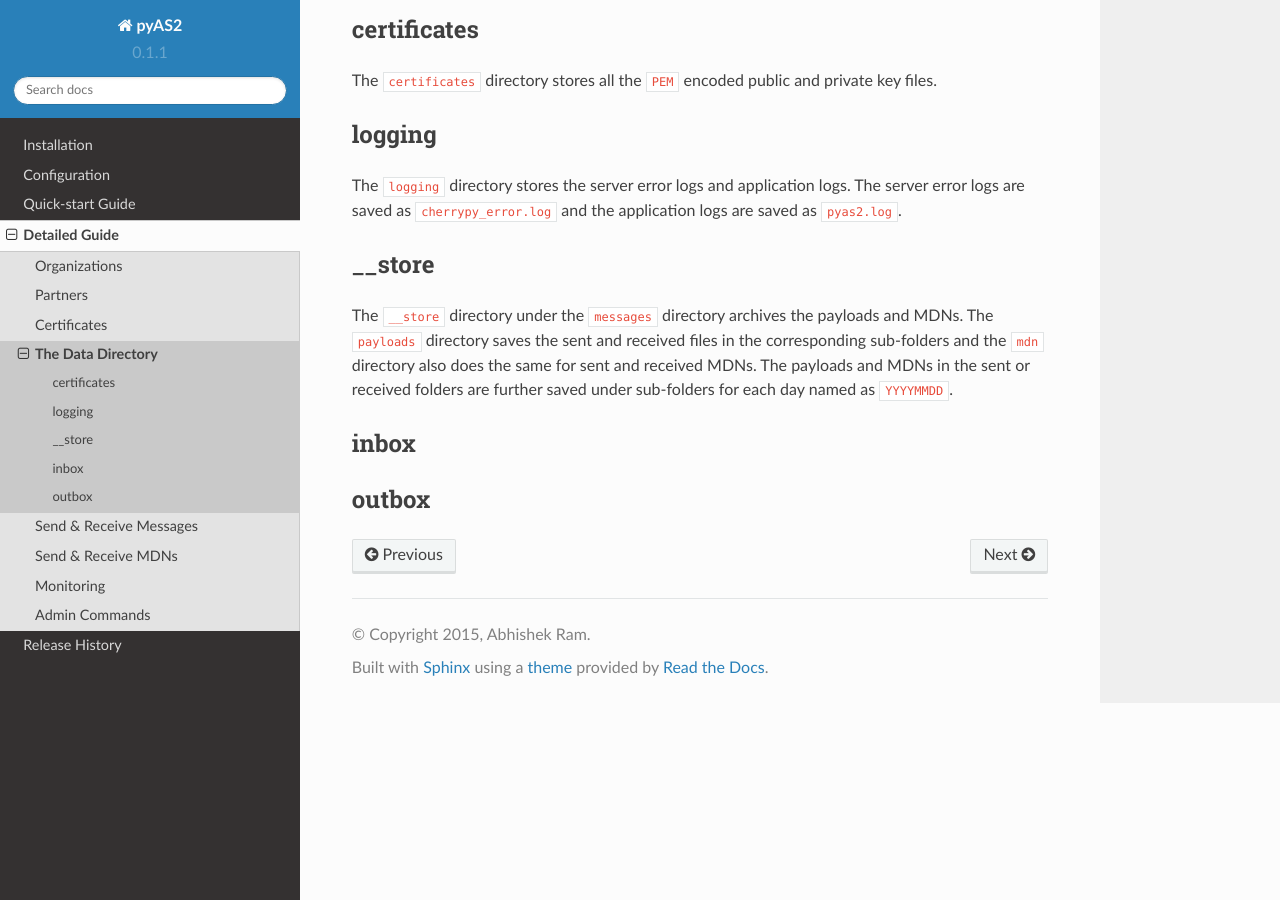
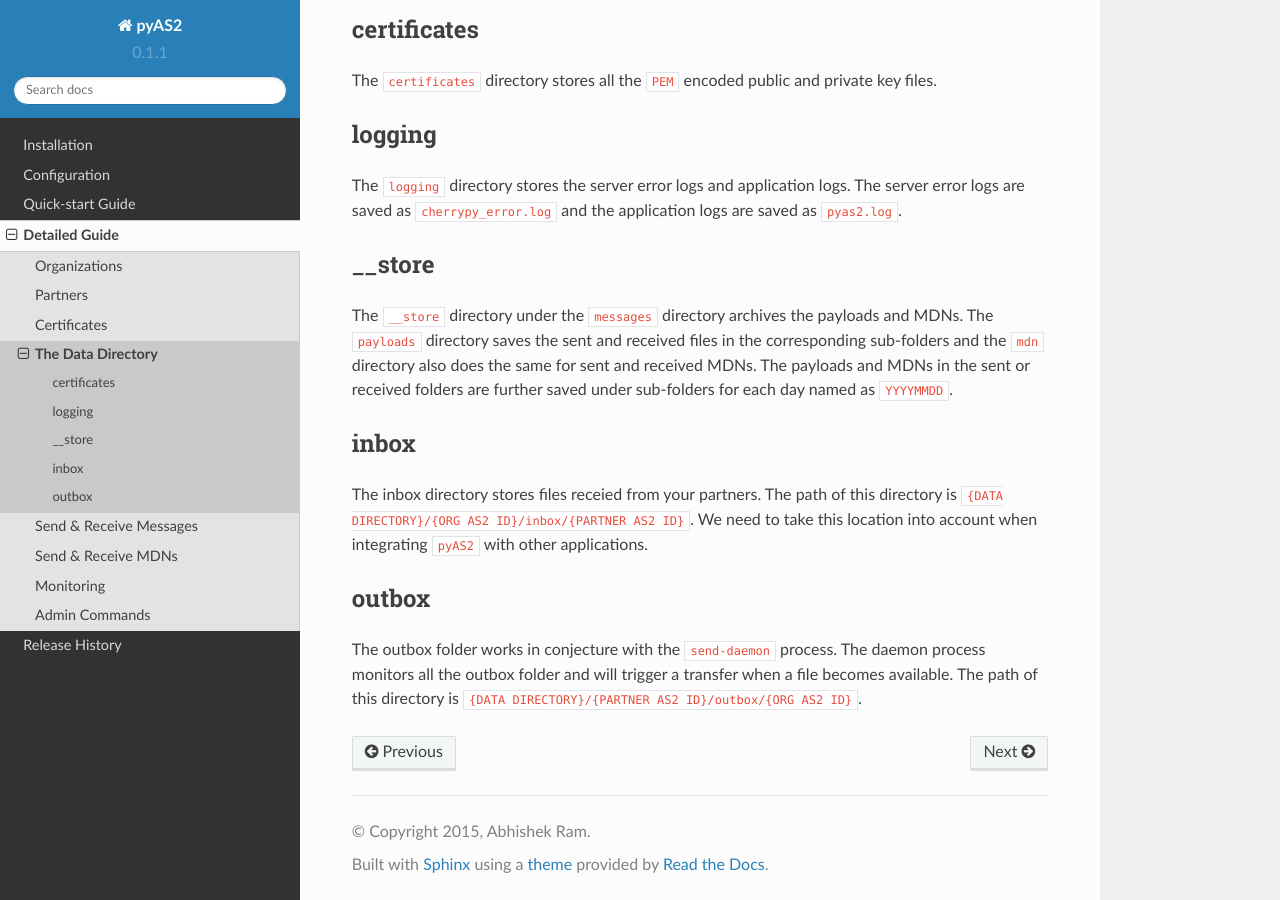
Before and after one commit to abhishek-ram/pyas2, a Sphinx documentation site: the page built from docs/detailed-guide/data-dir.rst, in a window 1280 px wide and 900 px high, scrolled down 925 px. Built offline with Sphinx 7.4.7 and the Read the Docs theme 2.0.0, drawn with Linux system fonts in a browser that asks for light colours; some of the changed text lies outside the part shown.

Commit message:
Updated docs

```diff
--- a/docs/conf.py
+++ b/docs/conf.py
@@ -32,7 +32,7 @@ import sphinx_rtd_theme
 # ones.
 extensions = [
     'sphinx.ext.viewcode',
-    'sphinxcontrib.spelling',
+    #    'sphinxcontrib.spelling',
 ]
 
 # Add any paths that contain templates here, relative to this directory.
--- a/docs/configuration.rst
+++ b/docs/configuration.rst
@@ -10,7 +10,7 @@ Below is a sample configuration:
         'PORT' : 8888,
         'SSLCERTIFICATE' : '/path_to_cert/server_cert.pem',
         'SSLPRIVATEKEY' : '/path_to_cert/server_privkey.pem',
-        'ROOTDIR' : '/path_to_datadir/data',
+        'DATADIR' : '/path_to_datadir/data',
         'PYTHONPATH' : '/path_to_python/python',
         'ENVIRONMENTTEXT' : 'BETA',
         'ENVIRONMENTTEXTCOLOR' : 'Yellow',
@@ -36,7 +36,7 @@ The available settings along with their usage is described below:
 +------------------------+----------------------------+------------------------------------------------+
 | SSLPRIVATEKEY          | ``None``                   | Path to the SSL Private Key                    |
 +------------------------+----------------------------+------------------------------------------------+
-| ROOTDIR                | ``Django Project Path``    | Full path to the base directory for storing    |
+| DATADIR                | ``Django Project Path``    | Full path to the base directory for storing    |
 |                        |                            | messages, MDNs, certificates and logs          |
 +------------------------+----------------------------+------------------------------------------------+
 | PYTHONPATH             | ``System Python Path``     | Path to the python executable, required with   |
--- a/docs/detailed-guide/data-dir.rst
+++ b/docs/detailed-guide/data-dir.rst
@@ -61,6 +61,10 @@ The payloads and MDNs in the sent or received folders are further saved under su
 
 inbox
 -----
+The inbox directory stores files receied from your partners. The path of this directory is ``{DATA DIRECTORY}/{ORG AS2 ID}/inbox/{PARTNER AS2 ID}``.
+We need to take this location into account when integrating ``pyAS2`` with other applications.
 
 outbox
 ------
+The outbox folder works in conjecture with the ``send-daemon`` process. The daemon process monitors all the outbox
+folder and will trigger a transfer when a file becomes available. The path of this  directory is ``{DATA DIRECTORY}/{PARTNER AS2 ID}/outbox/{ORG AS2 ID}``.
--- a/docs/detailed-guide/sendreceive-messages.rst
+++ b/docs/detailed-guide/sendreceive-messages.rst
@@ -43,8 +43,8 @@ The command also lets you set the ``--delete`` option to delete the file once it
 
 Send Messages Using the Send-Daemon
 -----------------------------------
-The last method for sending messagess used the ``pyAS2`` daemon process ``runas2daemon``. The daemon process once started in the background
-monitors the data directory and when a file is avaialble in a partner's outbox folder then the tranfer is inititated for that file.
+The last method for sending messages uses the ``pyAS2`` daemon process ``runas2daemon``. The daemon process once started in the background
+monitors the data directory and when a file is available in a partner's `outbox <data-dir.html#outbox>`__ folder then the transfer is initiated for that file.
 
 
 Receive Messages
```
Also changed, not shown: other parts of docs/detailed-guide/data-dir.rst (+2 -2 lines).
